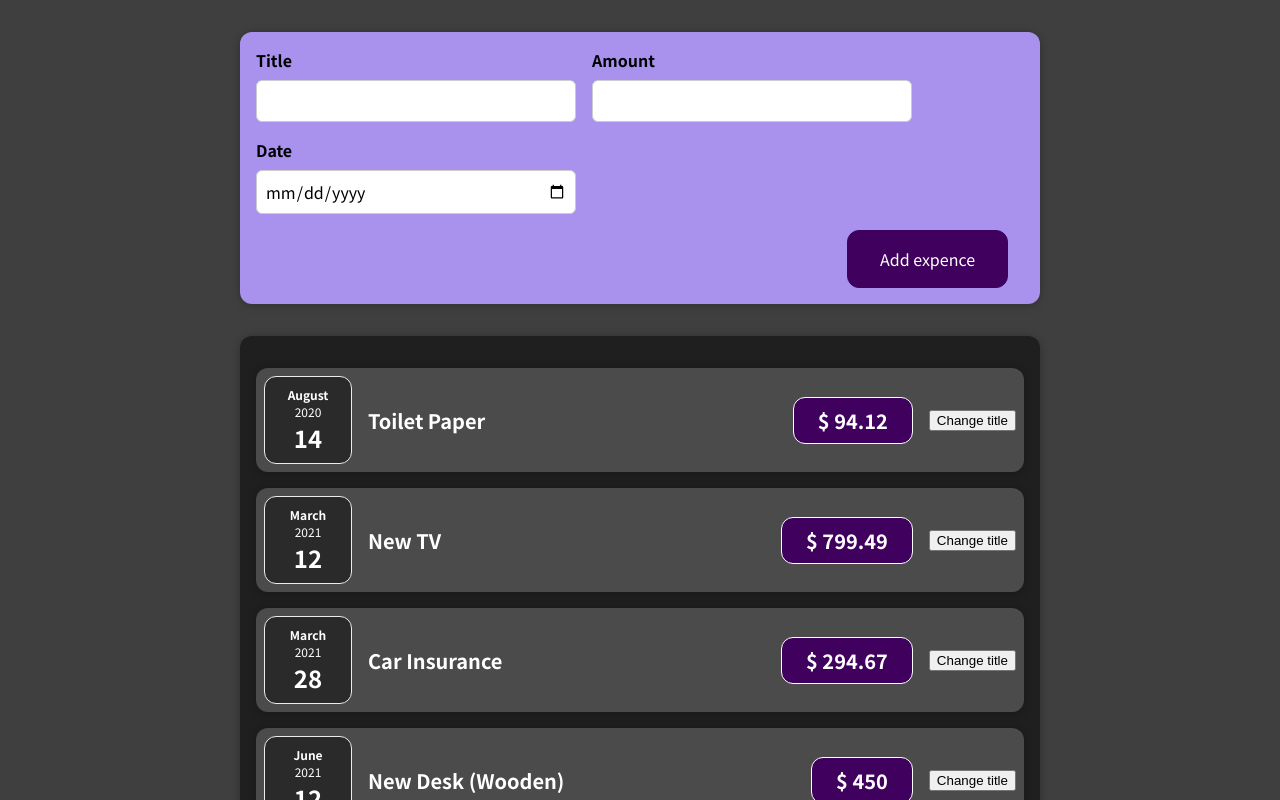
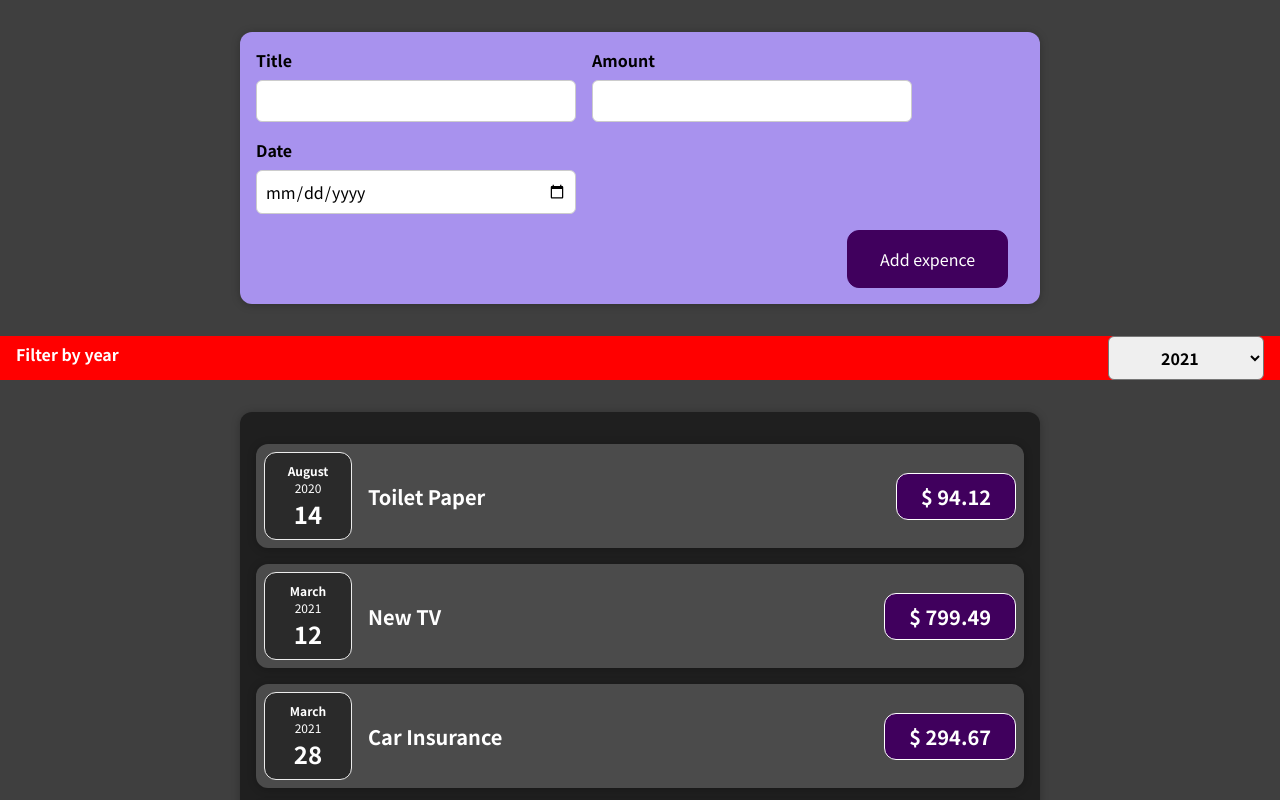
Before and after one commit to RZFalcore/udemy-react-course, a React (Create React App) app: page / in a window 1280 px wide. Shown: the top 800 px of the page. Built offline with nearby package versions, Linux system fonts and the light colour scheme.

Commit message:
task02 added expensesFilter and lifted value up

```diff
--- a/src/App.js
+++ b/src/App.js
@@ -28,7 +28,7 @@
   const [expenses, setExpenses] = useState(defaultExpenses);
 
   const addExpenseHandler = (newExpense) => {
-    newExpense.id = new Date();
+    newExpense.id = Date.now();
     setExpenses((prevState) => {
       return [...prevState, newExpense];
     });
--- a/src/components/Expenses/ExpenseItem.js
+++ b/src/components/Expenses/ExpenseItem.js
@@ -1,21 +1,16 @@
-import React, { useState } from "react";
+import React from "react";
 import ExpanseDate from "./ExpenseDate";
 import Card from "../UI/Card";
 
 import "./ExpenseItem.css";
 
 function ExpenseItem({ title, amount, date }) {
-  const [newTitle, setNewTitle] = useState(title);
-
-  const clickHandler = () => setNewTitle("Updated!");
-
   return (
     <Card className="expense-item">
       <ExpanseDate date={date} />
       <div className="expense-item__description">
-        <h2>{newTitle}</h2>
+        <h2>{title}</h2>
         <p className="expense-item__price">$ {amount}</p>
-        <button onClick={clickHandler}>Change title</button>
       </div>
     </Card>
   );
--- a/src/components/Expenses/Expenses.js
+++ b/src/components/Expenses/Expenses.js
@@ -1,15 +1,23 @@
-import React from "react";
+import React, { useState } from "react";
 import ExpenseItem from "./ExpenseItem";
+import ExpensesFilter from "./ExpensesFilter";
 import Card from "../UI/Card";
 
 import "./Expenses.css";
 
-const Expenses = ({ expenses }) => (
+const Expenses = ({ expenses }) => {
+  const [filter, setFilter] = useState("2021");
+  console.log(filter);
+  return (
+    <div>
+      <ExpensesFilter selectedFilter={filter} setFilter={setFilter} />
       <Card className="expenses">
         {expenses.map(({ id, title, amount, date }) => (
           <ExpenseItem key={id} title={title} amount={amount} date={date} />
         ))}
       </Card>
+    </div>
   );
+};
 
 export default Expenses;
--- /dev/null
+++ b/src/components/Expenses/ExpensesFilter.css
@@ -0,0 +1,25 @@
+.expenses-filter {
+    color: white;
+    padding: 0 1rem;
+    background-color: red;
+}
+
+.expenses-filter__control {
+    display: flex;
+    width: 100%;
+    align-items: center;
+    justify-content: space-between;
+    margin: 1rem 0;
+}
+
+.expenses-filter label {
+    font-weight: bold;
+    margin-bottom: 0.5rem;
+}
+
+.expenses-filter select {
+    font: inherit;
+    padding: 0.5rem 3rem;
+    font-weight: bold;
+    border-radius: 6px;
+}
--- /dev/null
+++ b/src/components/Expenses/ExpensesFilter.js
@@ -0,0 +1,24 @@
+import React from "react";
+
+import "./ExpensesFilter.css";
+
+const ExpensesFilter = ({ selectedFilter, setFilter }) => {
+  const changeValueHandler = (e) => {
+    setFilter(e.target.value);
+  };
+  return (
+    <div className="expenses-filter">
+      <div className="expenses-filter__control">
+        <label>Filter by year</label>
+        <select onChange={changeValueHandler} value={selectedFilter}>
+          <option value="2022">2022</option>
+          <option value="2021">2021</option>
+          <option value="2020">2020</option>
+          <option value="2019">2019</option>
+        </select>
+      </div>
+    </div>
+  );
+};
+
+export default ExpensesFilter;
```
Lines whose indentation alone changed are shown as unchanged.
